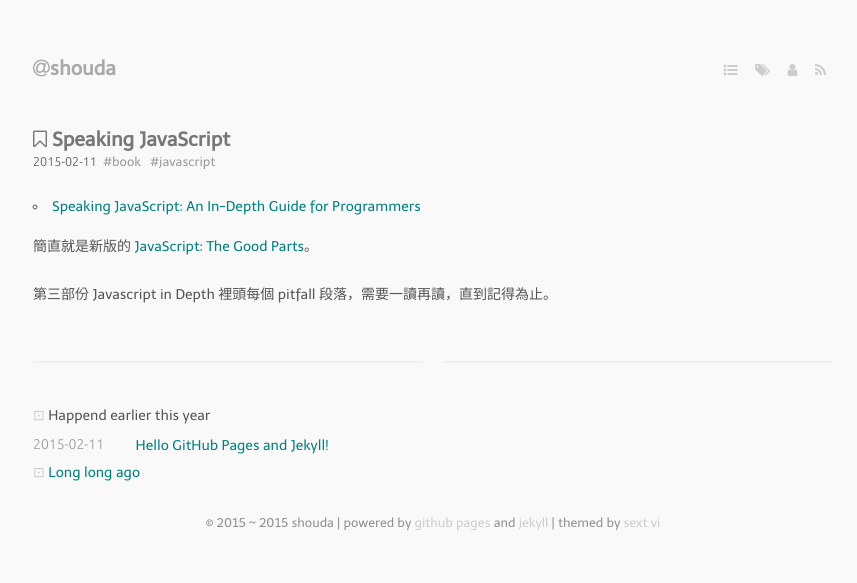
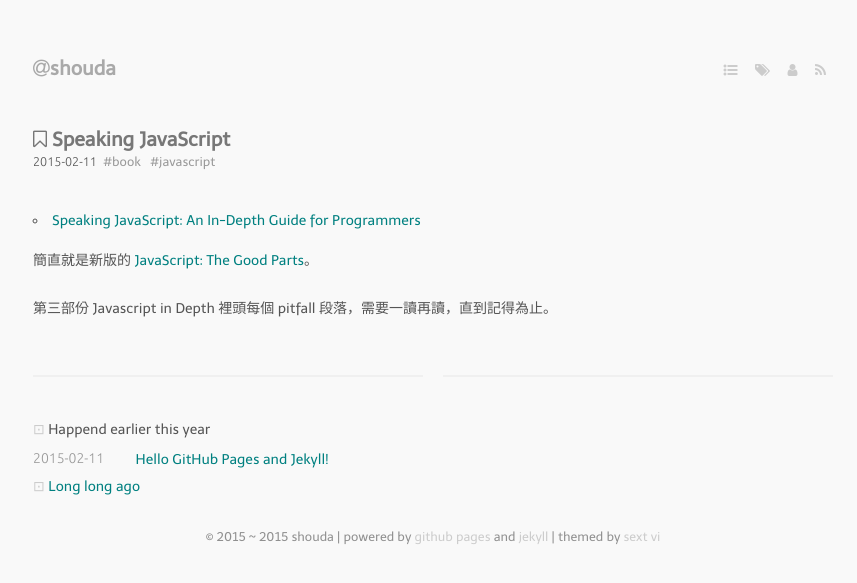
Before and after one commit to shouda/shouda.github.io, a Jekyll site: the page built from index.markdown, in a window 1280 px wide. Shown: the top 583 px of the page, without its empty margins (207-1064 px from the left). Built offline with Jekyll 4.4.1, drawn with Linux system fonts in a browser that asks for light colours; nearby versions of some CDN libraries; Markdown is read by kramdown in place of the engine named in the settings.

Commit message:
update css

```diff
--- a/media/css/style.css
+++ b/media/css/style.css
@@ -140,7 +140,7 @@
       color: #999999;
       padding: .25em; }
   article .post {
-    margin-top: 1em; }
+    margin-top: 2em; }
     article .post img {
       max-width: 800px;
       display: block;
--- a/media/css/style.scss
+++ b/media/css/style.scss
@@ -105,7 +105,7 @@
   }
 
   .post {
-    margin-top: 1em;
+    margin-top: 2em;
     img { max-width: #{$page-width}px; display: block; margin: .5em auto; }
   }
 
```
